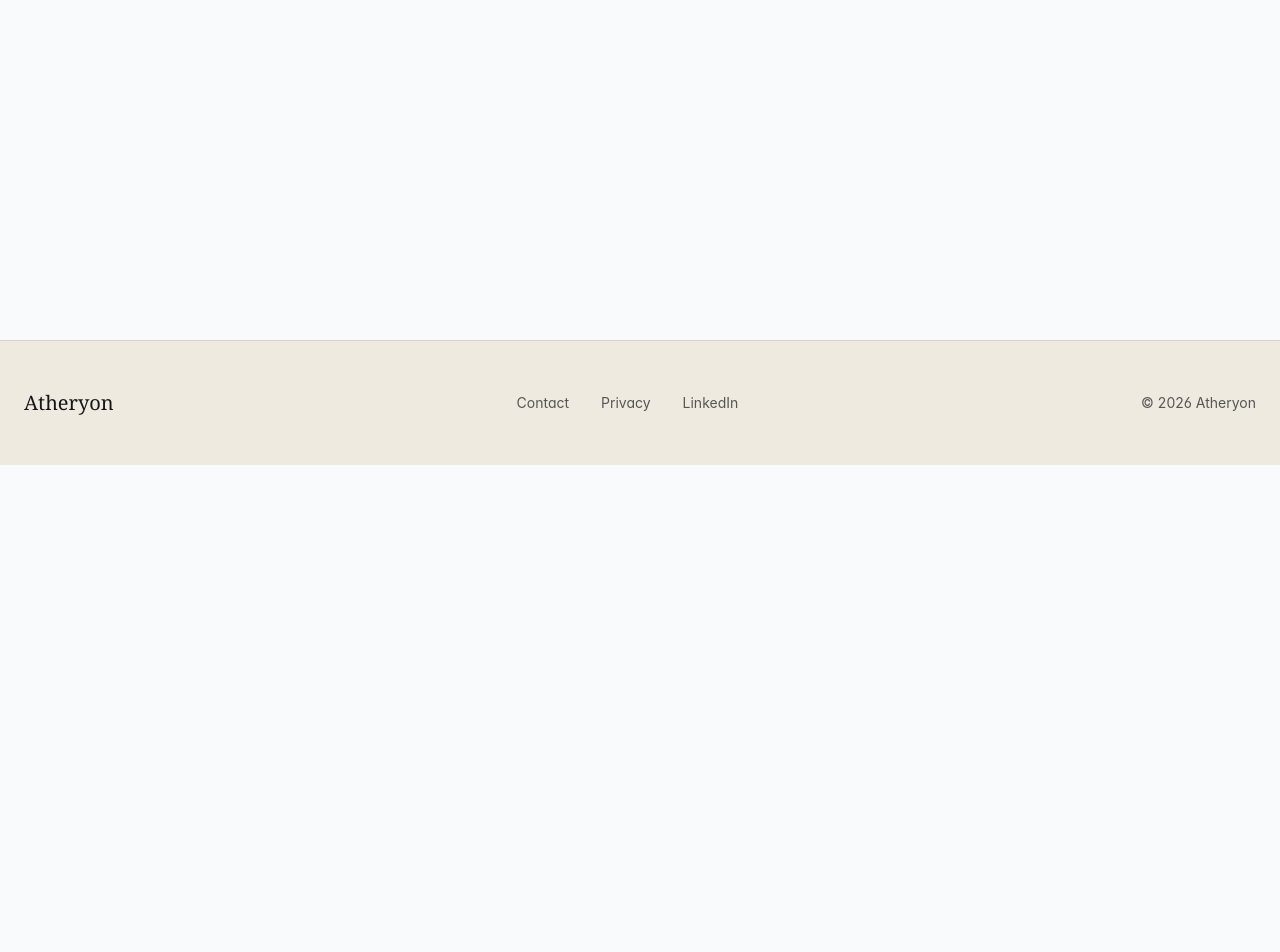
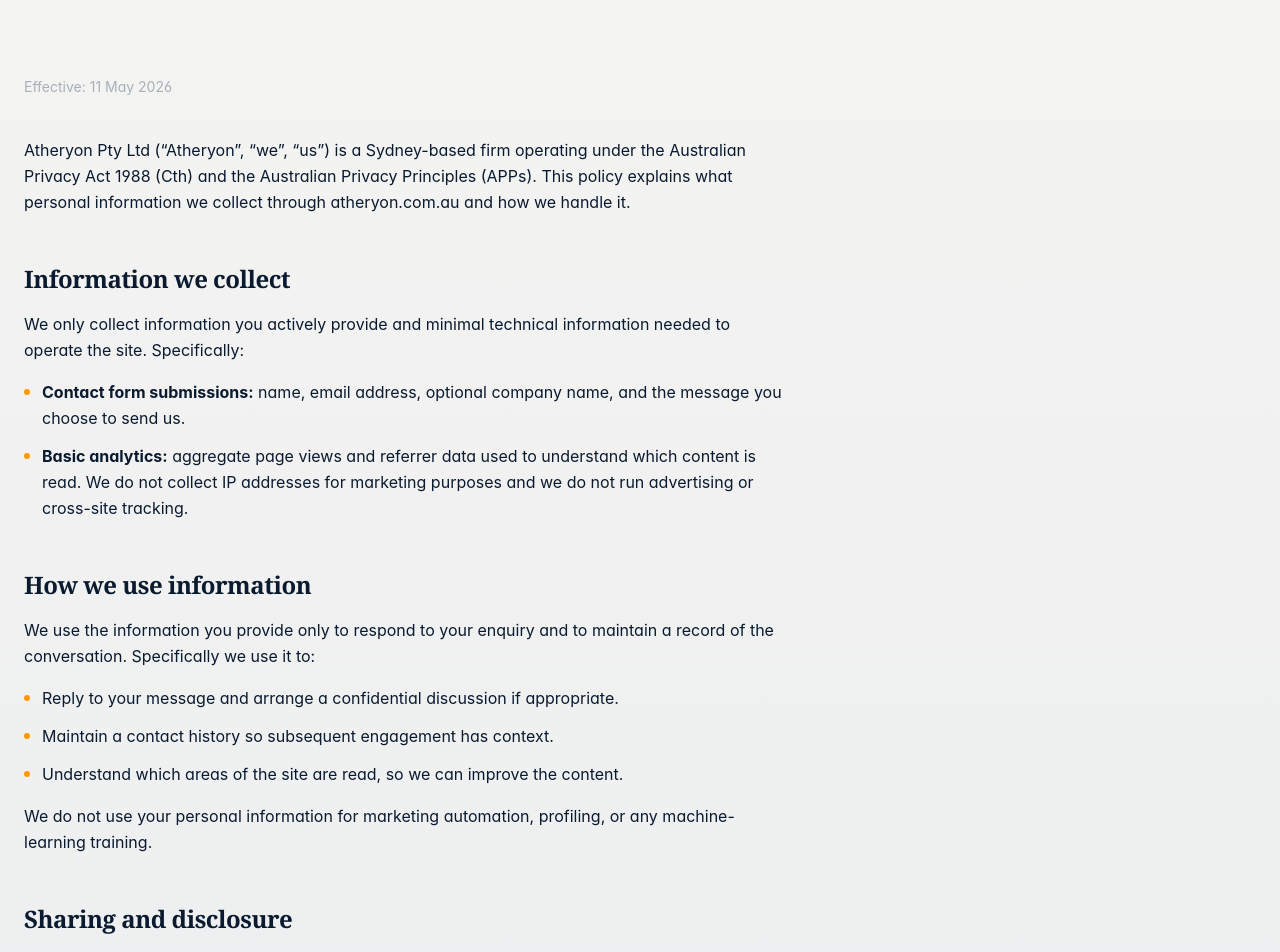
Before and after one commit to atheryon-ai/atheryon-website, a Next.js app: page /privacy in a window 1280 px wide. Before the commit this address had no page. Shown: the part 540-1492 px from the top of the page. Before the commit the page ends 1005 px from the top, so only its background shows below. Built offline with nearby package versions, Linux system fonts and the light colour scheme.

Commit message:
feat(legal): add /privacy page
Real Privacy Policy under the Australian Privacy Act 1988, covering
information collected, use, sharing, retention, rights under APPs,
cookies, and contact for privacy questions.

Co-Authored-By: Claude Opus 4.7 <noreply@anthropic.com>

```diff
--- /dev/null
+++ b/src/app/privacy/page.tsx
@@ -0,0 +1,201 @@
+import type { Metadata } from 'next'
+import { SimpleHero, Section, SectionDivider } from '@/components'
+
+export const metadata: Metadata = {
+  title: 'Privacy Policy | Atheryon',
+  description: 'How Atheryon collects, uses, and protects personal information under the Australian Privacy Act 1988.',
+  openGraph: {
+    title: 'Privacy Policy | Atheryon',
+    description: 'How Atheryon collects, uses, and protects personal information under the Australian Privacy Act 1988.',
+  },
+}
+
+const EFFECTIVE_DATE = '11 May 2026'
+
+export default function PrivacyPage() {
+  return (
+    <>
+      <SimpleHero
+        headline="Privacy Policy"
+        subheadline="How Atheryon handles your personal information."
+        badge="Legal"
+      />
+
+      <SectionDivider />
+
+      <Section>
+        <div className="max-w-3xl">
+          <p className="text-sm text-neutral-500 mb-10">Effective: {EFFECTIVE_DATE}</p>
+
+          <div className="space-y-12 text-neutral-700 leading-relaxed">
+            <p>
+              Atheryon Pty Ltd (&ldquo;Atheryon&rdquo;, &ldquo;we&rdquo;, &ldquo;us&rdquo;) is a Sydney-based firm
+              operating under the Australian Privacy Act 1988 (Cth) and the Australian Privacy Principles
+              (APPs). This policy explains what personal information we collect through atheryon.com.au and
+              how we handle it.
+            </p>
+
+            <section>
+              <h2 className="font-display text-2xl font-semibold text-neutral-900 mb-4 tracking-tight">
+                Information we collect
+              </h2>
+              <p className="mb-4">
+                We only collect information you actively provide and minimal technical information needed to
+                operate the site. Specifically:
+              </p>
+              <ul className="space-y-3 list-none">
+                <li className="flex items-start gap-3">
+                  <span className="flex-shrink-0 w-1.5 h-1.5 rounded-full bg-brand-orange mt-2.5" />
+                  <span>
+                    <strong className="text-neutral-900">Contact form submissions:</strong> name, email
+                    address, optional company name, and the message you choose to send us.
+                  </span>
+                </li>
+                <li className="flex items-start gap-3">
+                  <span className="flex-shrink-0 w-1.5 h-1.5 rounded-full bg-brand-orange mt-2.5" />
+                  <span>
+                    <strong className="text-neutral-900">Basic analytics:</strong> aggregate page views and
+                    referrer data used to understand which content is read. We do not collect IP addresses
+                    for marketing purposes and we do not run advertising or cross-site tracking.
+                  </span>
+                </li>
+              </ul>
+            </section>
+
+            <section>
+              <h2 className="font-display text-2xl font-semibold text-neutral-900 mb-4 tracking-tight">
+                How we use information
+              </h2>
+              <p className="mb-4">
+                We use the information you provide only to respond to your enquiry and to maintain a record
+                of the conversation. Specifically we use it to:
+              </p>
+              <ul className="space-y-3 list-none">
+                <li className="flex items-start gap-3">
+                  <span className="flex-shrink-0 w-1.5 h-1.5 rounded-full bg-brand-orange mt-2.5" />
+                  <span>Reply to your message and arrange a confidential discussion if appropriate.</span>
+                </li>
+                <li className="flex items-start gap-3">
+                  <span className="flex-shrink-0 w-1.5 h-1.5 rounded-full bg-brand-orange mt-2.5" />
+                  <span>Maintain a contact history so subsequent engagement has context.</span>
+                </li>
+                <li className="flex items-start gap-3">
+                  <span className="flex-shrink-0 w-1.5 h-1.5 rounded-full bg-brand-orange mt-2.5" />
+                  <span>Understand which areas of the site are read, so we can improve the content.</span>
+                </li>
+              </ul>
+              <p className="mt-4">
+                We do not use your personal information for marketing automation, profiling, or any
+                machine-learning training.
+              </p>
+            </section>
+
+            <section>
+              <h2 className="font-display text-2xl font-semibold text-neutral-900 mb-4 tracking-tight">
+                Sharing and disclosure
+              </h2>
+              <p className="mb-4">
+                We do not sell, rent, or trade personal information. We do not share it with third parties
+                for their own marketing purposes. The only disclosures we make are:
+              </p>
+              <ul className="space-y-3 list-none">
+                <li className="flex items-start gap-3">
+                  <span className="flex-shrink-0 w-1.5 h-1.5 rounded-full bg-brand-orange mt-2.5" />
+                  <span>
+                    <strong className="text-neutral-900">Service providers</strong> who help us operate the
+                    site (form delivery via Formspree, web hosting, email). These providers are bound by
+                    confidentiality obligations and may only use the data to provide the service.
+                  </span>
+                </li>
+                <li className="flex items-start gap-3">
+                  <span className="flex-shrink-0 w-1.5 h-1.5 rounded-full bg-brand-orange mt-2.5" />
+                  <span>
+                    <strong className="text-neutral-900">Where required by law</strong> &mdash; for example
+                    in response to a lawful regulator, court order, or to protect our rights.
+                  </span>
+                </li>
+              </ul>
+            </section>
+
+            <section>
+              <h2 className="font-display text-2xl font-semibold text-neutral-900 mb-4 tracking-tight">
+                Data retention
+              </h2>
+              <p>
+                We retain contact-form submissions for as long as is reasonably necessary to maintain the
+                business relationship or address the enquiry, and as required by Australian law (typically
+                up to seven years for business records). Aggregate analytics are retained for a maximum of
+                26 months. You can request earlier deletion at any time using the contact details below.
+              </p>
+            </section>
+
+            <section>
+              <h2 className="font-display text-2xl font-semibold text-neutral-900 mb-4 tracking-tight">
+                Your rights
+              </h2>
+              <p className="mb-4">
+                Under the Australian Privacy Act 1988 and the Australian Privacy Principles you have the
+                right to:
+              </p>
+              <ul className="space-y-3 list-none">
+                <li className="flex items-start gap-3">
+                  <span className="flex-shrink-0 w-1.5 h-1.5 rounded-full bg-brand-orange mt-2.5" />
+                  <span>Access the personal information we hold about you.</span>
+                </li>
+                <li className="flex items-start gap-3">
+                  <span className="flex-shrink-0 w-1.5 h-1.5 rounded-full bg-brand-orange mt-2.5" />
+                  <span>Request correction of inaccurate or out-of-date information.</span>
+                </li>
+                <li className="flex items-start gap-3">
+                  <span className="flex-shrink-0 w-1.5 h-1.5 rounded-full bg-brand-orange mt-2.5" />
+                  <span>Request deletion of your information, subject to legal retention requirements.</span>
+                </li>
+                <li className="flex items-start gap-3">
+                  <span className="flex-shrink-0 w-1.5 h-1.5 rounded-full bg-brand-orange mt-2.5" />
+                  <span>
+                    Make a complaint about how we have handled your information. You may also complain to
+                    the Office of the Australian Information Commissioner (OAIC) at{' '}
+                    <a
+                      href="https://www.oaic.gov.au"
+                      className="text-brand-orange hover:underline"
+                      target="_blank"
+                      rel="noreferrer noopener"
+                    >
+                      oaic.gov.au
+                    </a>
+                    .
+                  </span>
+                </li>
+              </ul>
+            </section>
+
+            <section>
+              <h2 className="font-display text-2xl font-semibold text-neutral-900 mb-4 tracking-tight">
+                Cookies
+              </h2>
+              <p>
+                This site uses only essential cookies needed for the site to function (for example, to
+                remember whether you have dismissed a notice). We do not use advertising cookies, third-party
+                tracking cookies, or behavioural profiling. You can block cookies in your browser without
+                affecting access to the public content of the site.
+              </p>
+            </section>
+
+            <section>
+              <h2 className="font-display text-2xl font-semibold text-neutral-900 mb-4 tracking-tight">
+                Contact for privacy questions
+              </h2>
+              <p>
+                Questions, access requests, or complaints about this policy should be sent to{' '}
+                <a href="mailto:info@atheryon.com.au" className="text-brand-orange hover:underline">
+                  info@atheryon.com.au
+                </a>
+                . We aim to respond to privacy enquiries within 30 days.
+              </p>
+            </section>
+          </div>
+        </div>
+      </Section>
+    </>
+  )
+}
```
